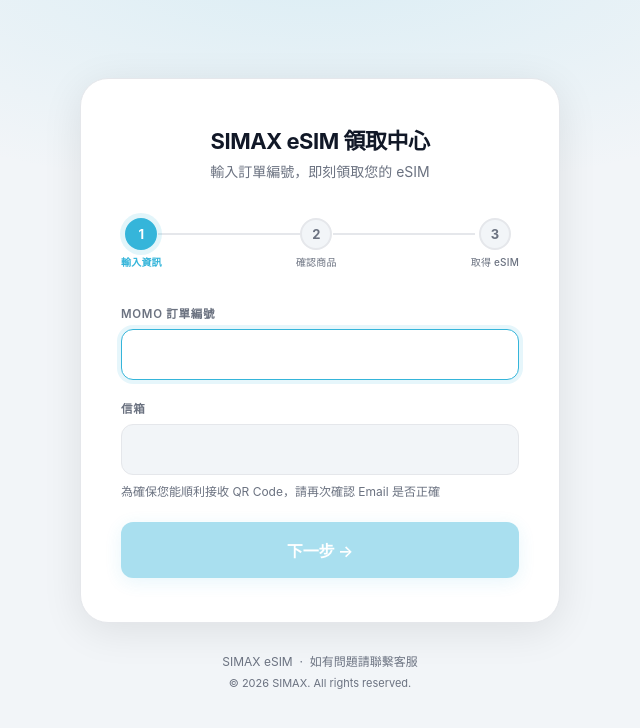
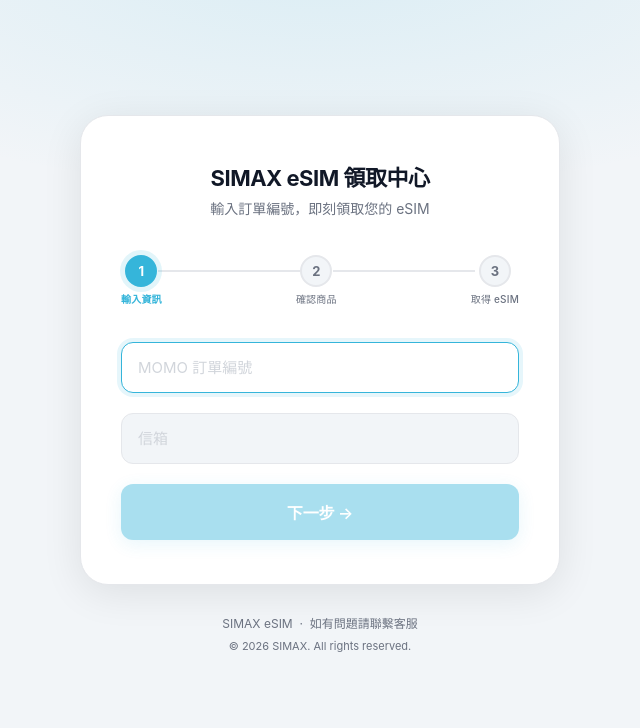
Before and after one commit to lemengsim/simax-claim-frontend, a Next.js app: page / in a window 1280 px wide. Shown: the top 728 px of the page, without its empty margins (320-960 px from the left). Built offline with nearby package versions, Linux system fonts and the light colour scheme.

Commit message:
v2.1.3 | 2026-05-19 | label 改為 placeholder 顯示在框內

```diff
--- a/pages/index.js
+++ b/pages/index.js
@@ -491,10 +491,9 @@
             <form className="form" onSubmit={handleLogin} autoComplete="off">
 
               <div className="field">
-                <label>MOMO 訂單編號</label>
                 <input
                   type="text"
-                  placeholder=""
+                  placeholder="MOMO 訂單編號"
                   value={orderNo}
                   onChange={(e) => { setOrderNo(e.target.value.trim()); setError(''); }}
                   autoFocus
@@ -504,15 +503,13 @@
               </div>
 
               <div className="field">
-                <label>信箱</label>
                 <input
                   type="email"
-                  placeholder=""
+                  placeholder="信箱"
                   value={email}
                   onChange={(e) => setEmail(e.target.value)}
                   autoComplete="email"
                 />
-                <span className="hint">為確保您能順利接收 QR Code，請再次確認 Email 是否正確</span>
               </div>
 
               {error && (
```
